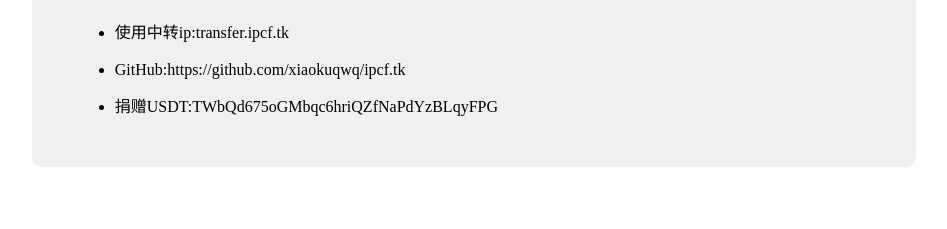
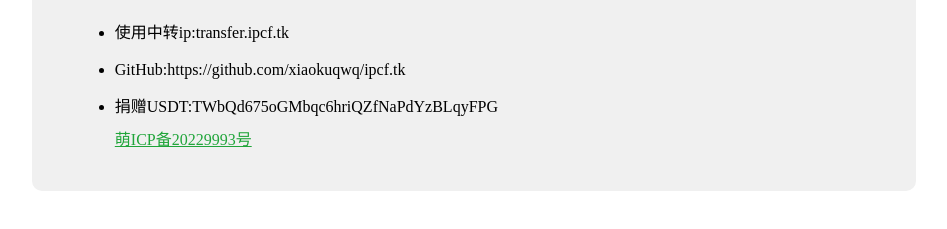
Before and after one commit to xiaokuqwq/ipcf.tk, a plain HTML site: page index.html in a window 1280 px wide. Shown: the part 271-500 px from the top of the page, without its empty margins (166-1113 px from the left). Drawn offline with Linux system fonts and the light colour scheme.

Commit message:
Update index.html

```diff
--- a/index.html
+++ b/index.html
@@ -33,6 +33,7 @@
             <li>使用中转ip:transfer.ipcf.tk</li>
             <li>GitHub:https://github.com/xiaokuqwq/ipcf.tk</li>
             <li>捐赠USDT:TWbQd675oGMbqc6hriQZfNaPdYzBLqyFPG</li>
+<a href="https://icp.gov.moe/?keyword=20229993" target="_blank">萌ICP备20229993号</a>
         </ul>
     </div>
 </body>
```
